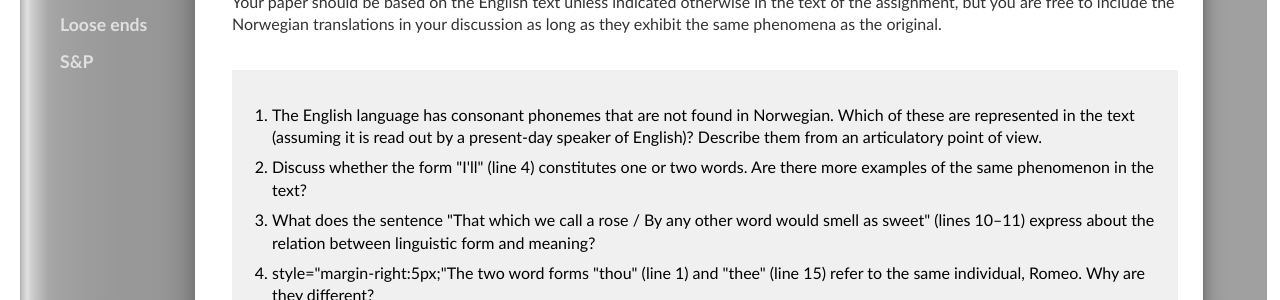
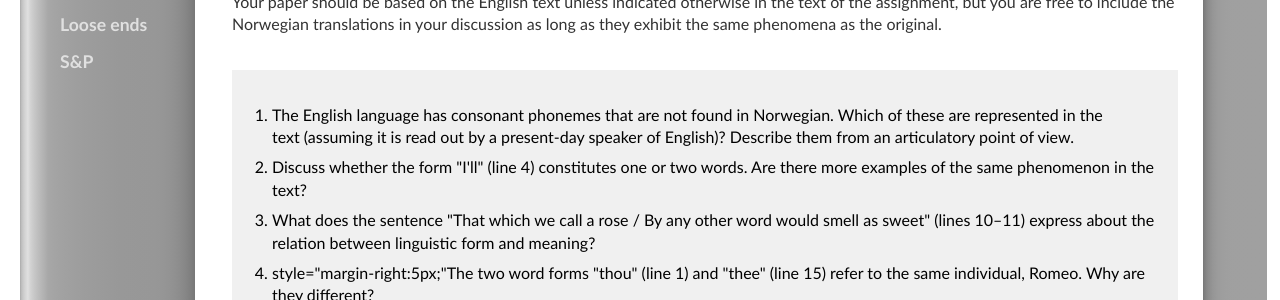
Before and after one commit to kjelljs/kjelljs.github.io, a Jekyll site: the page built from courses/juliet.html, in a window 1280 px wide. Shown: the part 345-645 px from the top of the page. Built offline with Jekyll 4.4.1, drawn with Linux system fonts in a browser that asks for light colours.

Commit message:
Update juliet.html

```diff
--- a/courses/juliet.html
+++ b/courses/juliet.html
@@ -16,8 +16,9 @@ figure {
 <div class="ingress">
   <p>The year is 2011, and in their exam assignment in the preparatory course EXFAC03-EURA at the University of Oslo, rendered below, beginner students of European languages are presented with five questions about some aspect – phonological, morphological, syntactic, semantic, pragmatic – of the balcony scene in <i>Romeo and Juliet</i>.</p></div>
 <p>The assignment is based on the so-called "balcony scene" from William Shakespeare's Romeo and Juliet, second act, scene two. In addition to the original English text, there are enclosed Edvard Hoem's translation to Norwegian nynorsk and André Bjerke's to riksmål. Your paper should be based on the English text unless indicated otherwise in the text of the assignment, but you are free to include the Norwegian translations in your discussion as long as they exhibit the same phenomena as the original.</p></br>
-<div style="background-color:#f0f0f0;"></br><ol>
-<li style="margin-right:5px;">The English language has consonant phonemes that are not found in Norwegian. Which of these are represented in the text (assuming it is read out by a present-day speaker of English)? Describe them from an articulatory point of view.</li>
+<div style="background-color:#f0f0f0;"></br>
+<ol>
+<li style="margin-right:50px;">The English language has consonant phonemes that are not found in Norwegian. Which of these are represented in the text (assuming it is read out by a present-day speaker of English)? Describe them from an articulatory point of view.</li>
 <li style="margin-right:5px;">
 Discuss whether the form "I'll" (line 4) constitutes one or two words. Are there more examples of the same phenomenon in the text?</li>
 <li style="margin-right:5px;">What does the sentence "That which we call a rose / By any other word would smell as sweet" (lines 10–11) express about the relation between linguistic form and meaning?</li>
```
